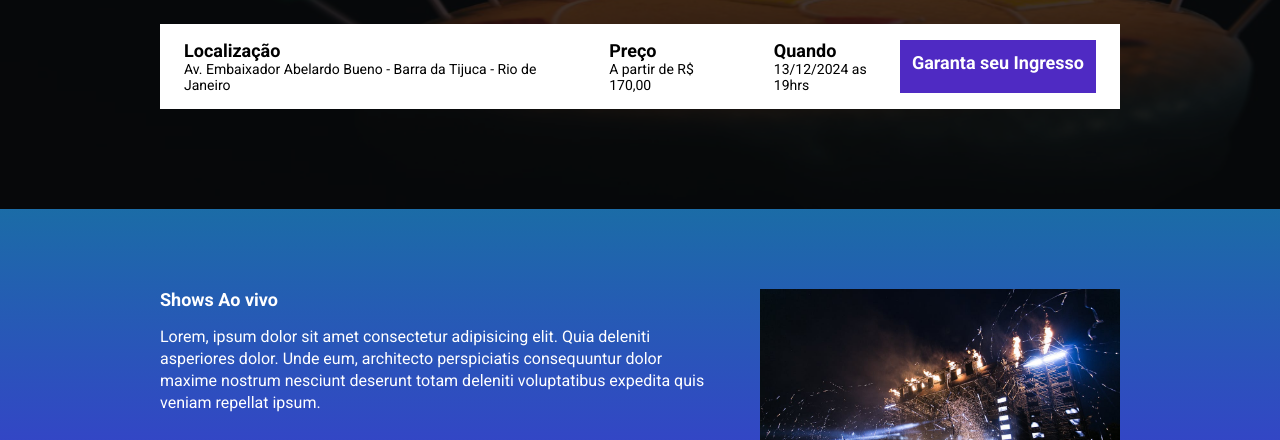
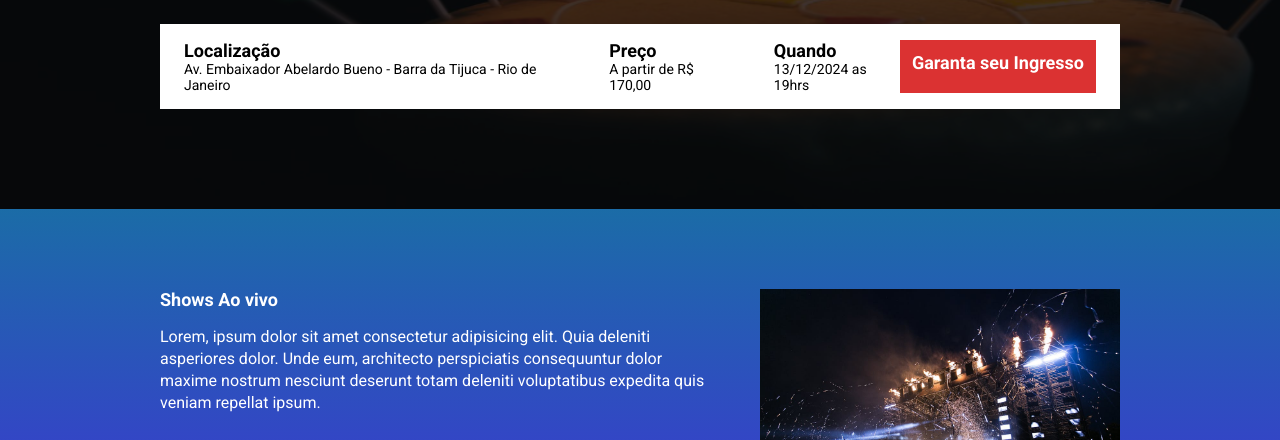
Before and after one commit to kingmancha/exercicio_tech_talks, a website built with Parcel: page src/index.html in a window 1280 px wide. Shown: the part 360-800 px from the top of the page. Built offline with nearby package versions, Linux system fonts and the light colour scheme.

Commit message:
atualizacao

```diff
--- a/package.json
+++ b/package.json
@@ -4,7 +4,7 @@
   "description": "",
   "scripts": {
     "dev": "parcel src/index.html src/styles/main.scss src/scripts/main.js",
-    "build": "parcel build src/index.html",
+    "buinpm ld": "parcel build src/index.html",
     "test": "echo \"Error: no test specified\" && exit 1"
   },
   "keywords": [],
--- a/src/styles/_variables.scss
+++ b/src/styles/_variables.scss
@@ -5,4 +5,4 @@ $blue1: #1b6ca7;
 $blue2: #442bdb;
 $pink: #89223b;
 $yellow: #9c791d;
-$purple: #4F2AC3;
+$purple: rgb(219, 50, 50);
```
